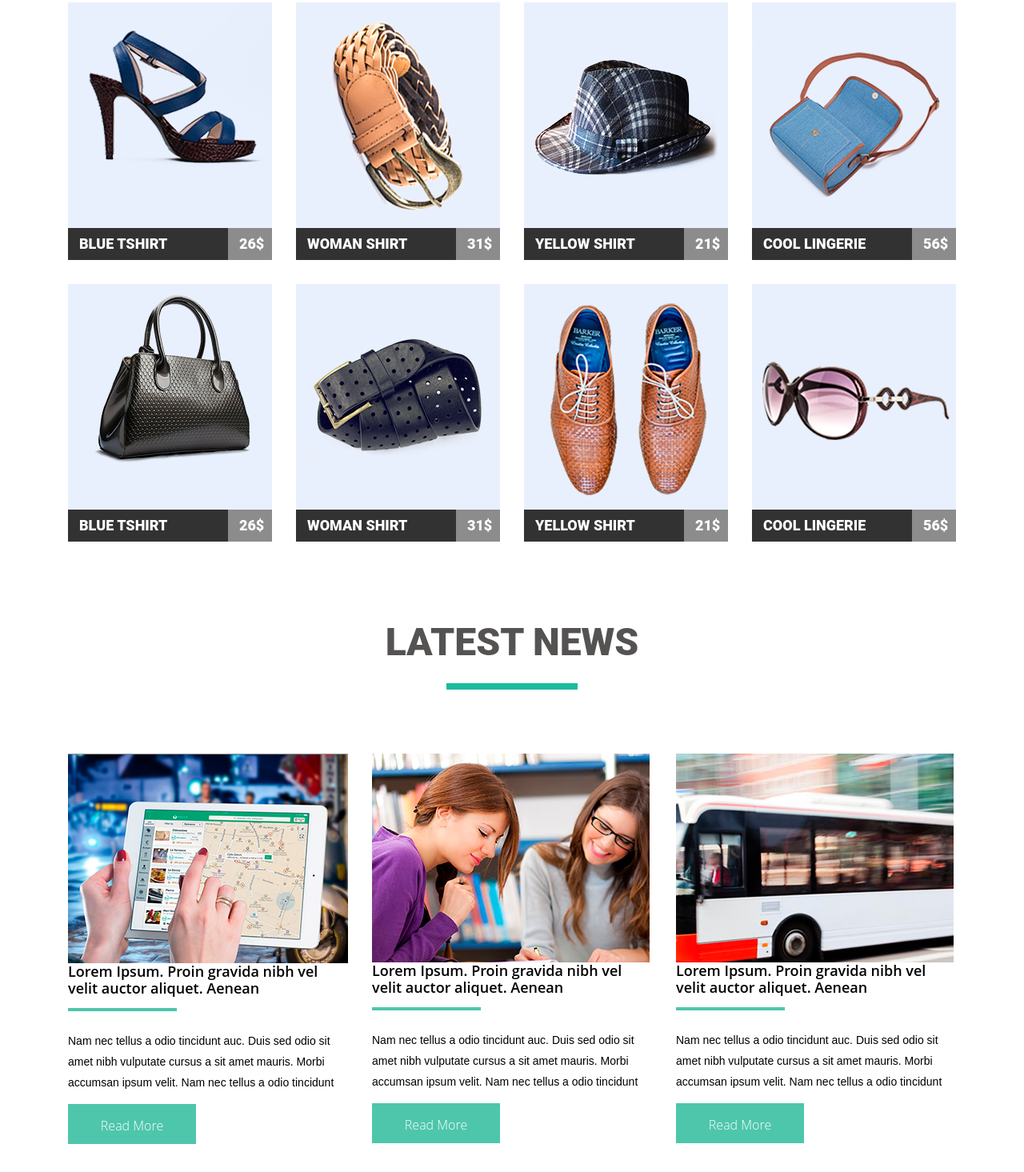
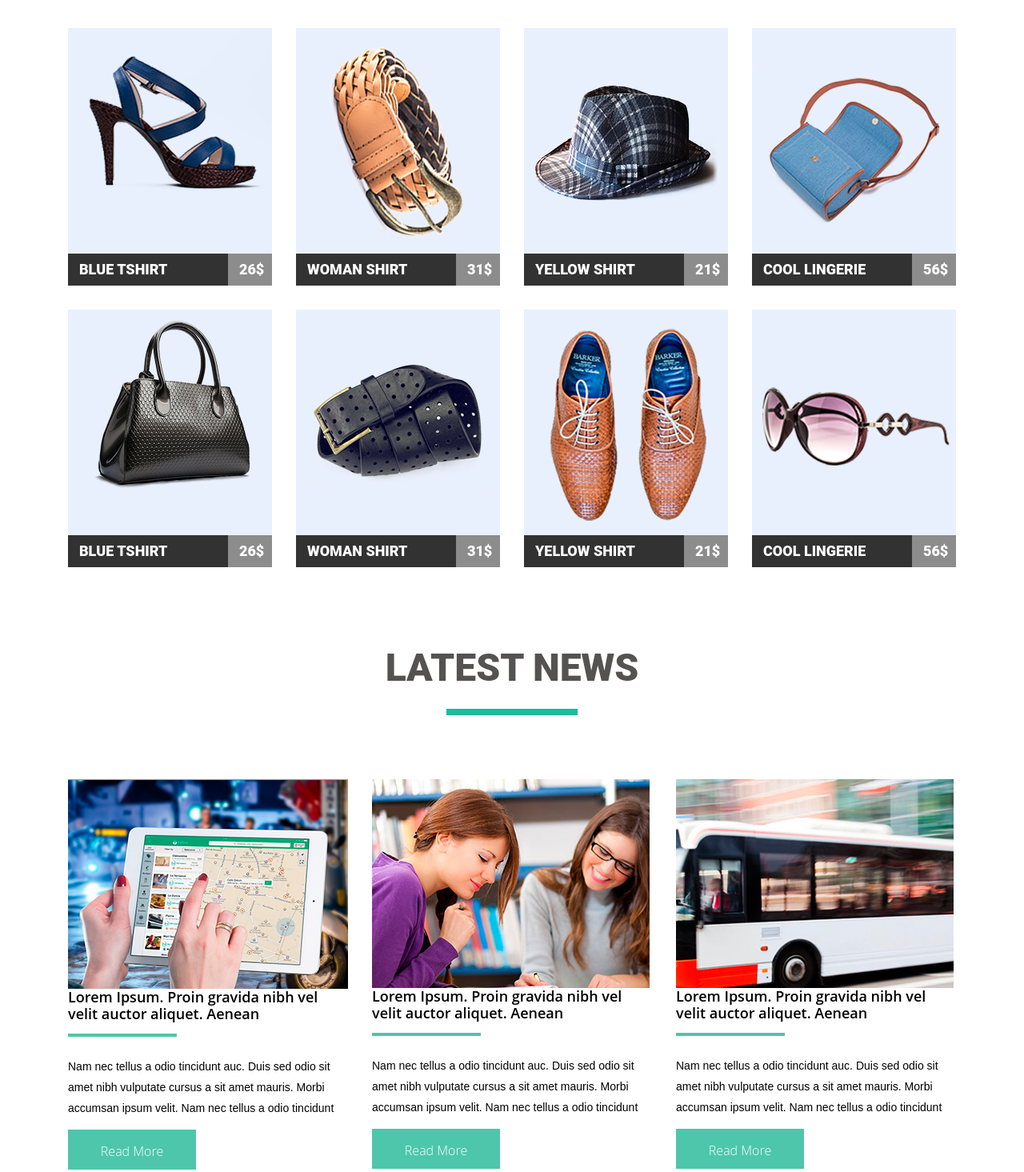
Before and after one commit to Gospodar91/goit-fe-course, a plain HTML site: page homework-04/index.html in a window 1280 px wide. Shown: the part 386-1851 px from the top of the page at 80% size. Drawn offline with Linux system fonts and the light colour scheme.

Commit message:
another one

```diff
--- a/homework-04/css/styles.css
+++ b/homework-04/css/styles.css
@@ -168,10 +168,14 @@ font-family: 'Roboto Black',sans-serif;
         }
 
 /* Second Section*/
+.our-latest-news{
+  padding-bottom: 46px;
+}
 
 .latest{
   display: block;
   text-align: center;
+  margin-bottom: 80px;
 
 }
 .latest-news{
@@ -192,7 +196,7 @@ padding-top: 98px;
   margin: 0 auto;
   border: 1px solid rgb(26, 188, 156);
   margin-top: 24px;
-  margin-bottom: 80px;
+
 }
 
 .low-content-list{
@@ -208,9 +212,8 @@ padding-top: 98px;
   margin-right: 0px;
 }
 .h-title{
-  width: 350px;
-  float: left;
-  padding-bottom: 24px;
+
+  margin-bottom: 24px;
 }
 .h-title::after{
   display: block;
@@ -233,31 +236,28 @@ padding-top: 98px;
     font-size: 14px;
     line-height: 26px;
     font-family: 'Open Sans Regular',sans-serif;
+    margin-bottom: 14px;
   }
 
 
-  .low-button{
+
+  .last-link{
     display: inline-block;
     text-align: center;
-     margin-top: 14px;
-    margin-bottom: 46px;
+     padding: 14px;
+      text-decoration: none;
+    font-size: 16px;
+    line-height: 26px;
     width: 160px;
     height: 50px;
     color: white;
     background-color:rgb(78, 198, 171) ;
-  }
-  .last-link{
-    display: block;
-    margin-top:14px;
-    text-decoration: none;
-    font-size: 16px;
-    line-height: 26px;
-    font-family: 'Open Sans Light',sans-serif;
+     font-family: 'Open Sans Light',sans-serif;
     color: white;
   }
-   .low-button:hover  {
+   .last-link:hover  {
     background-color:red;
     }
-    .low-button:focus  {
+    .last-link:focus  {
       background-color:red;
       }
--- a/homework-04/index.html
+++ b/homework-04/index.html
@@ -12,8 +12,9 @@
             <link rel="stylesheet" href="css/styles.css">
             </head>
             <body>
+                    <div class="container">
                 <header class="main-header">
-                   <nav >
+                   <nav class="clearfix" >
                             <div class="site-name clearfix">Mart</div>
                         <ul class="list-navigation clearfix">
                                 <li><a href="#home" class="main-link" >home</a> </li>
@@ -25,6 +26,7 @@
                                                      </ul>
                                                        </nav>
                                                              </header>
+                    </div>
 
 
             <main >
@@ -36,16 +38,16 @@
                         <div class="name-price clearfix" >
                                 <a href="#" class=product-link>
                             <img width="255" height="282" src="img/shoes1.png" alt="sorry,not awailable now" >
-                            <div class="name">Blue tshirt</div>
-                            <div class="price">26$</div></a>
+                            <p class="name">Blue tshirt</p>
+                            <p class="price">26$</p></a>
                         </div>
                             </li>
                     <li >
                         <div class="name-price clearfix" >
                                 <a href="#" class= product-link>
                             <img width="255" height="282" src="img/belt1.png" alt="sorry,not awailable now" >
-                            <div class="name">woman shirt</div>
-                             <div class="price">31$</div>
+                            <p class="name">woman shirt</p>
+                             <p class="price">31$</p>
                                 </a>
                                  </div>
                             </li>
@@ -53,8 +55,8 @@
                         <div class="name-price clearfix" >
                                 <a href="#" class=product-link>
                             <img width="255" height="282" src="img/hat.png" alt="sorry,not awailable now" >
-                            <div class="name">Yellow shirt</div>
-                            <div class="price">21$</div>
+                            <p class="name">Yellow shirt</p>
+                            <p class="price">21$</p>
                                 </a>
                         </div>
 
@@ -63,40 +65,40 @@
                         <div class="name-price clearfix " >
                                 <a href="#" class=product-link>
                             <img  width="255" height="282" src="img/bag1.png" alt="sorry,not awailable now" >
-                            <div class="name">Cool lingerie</div>
-                            <div class="price">56$</div></a>
+                            <p class="name">Cool lingerie</p>
+                            <p class="price">56$</p></a>
                         </div>
                             </li>
                         <li>
                             <div class="name-price clearfix" >
                                     <a href="#" class=product-link>
                                 <img  width="255" height="282" src="img/bag2.png" alt="sorry,not awailable now" >
-                                <div class="name">Blue tshirt</div>
-                                <div class="price">26$</div></a>
+                                <p class="name">Blue tshirt</p>
+                                <p class="price">26$</p></a>
                             </div>
                                 </li>
                         <li>
                             <div class="name-price clearfix" >
                                     <a href="#" class=product-link>
                                 <img  width="255" height="282" src="img/belt2.png" alt="sorry,not awailable now" >
-                                <div class="name">woman shirt</div>
-                                <div class="price">31$</div></a>
+                                <p class="name">woman shirt</p>
+                                <p class="price">31$</p></a>
                             </div>
                             </li>
                             <li>
                                 <div class="name-price clearfix" >
                                         <a href="#" class=product-link>
                                         <img  width="255" height="282" src="img/shoes2.png" alt="sorry,not awailable now" >
-                                    <div class="name">Yellow shirt</div>
-                                    <div class="price">21$</div></a>
+                                    <p class="name">Yellow shirt</p>
+                                    <p class="price">21$</p></a>
                                 </div>
                                     </li>
                             <li>
                                 <div class="name-price clearfix" >
                                         <a href="#" class=product-link>
                                     <img  width="255" height="282" src="img/glass.png" alt="sorry,not awailable now" >
-                                    <div class="name">Cool lingerie</div>
-                                    <div class="price">56$</div></a>
+                                    <p class="name">Cool lingerie</p>
+                                    <p class="price">56$</p></a>
                                 </div>
                                      </li>
                                             </ul>
@@ -110,7 +112,7 @@
                     <img width="350" height="262" src="img/ipad.png" alt="not awailable now">
                     <h3 class="h-title" > Lorem Ipsum. Proin gravida nibh vel velit auctor aliquet. Aenean </h3>
                     <p class=" parag">Nam nec tellus a odio tincidunt auc. Duis sed odio sit amet nibh vulputate cursus a sit amet mauris. Morbi accumsan ipsum velit. Nam nec tellus a odio tincidunt</p>
-                    <div class="low-button"><a href="#" class=last-link>Read More</a></div>
+                    <a href="#" class=last-link>Read More</a>
                         </div>
                             </li>
             <li>
@@ -118,7 +120,7 @@
                     <img  width="347" height="261" src="img/girls.png" alt="not awailable now">
                     <h3 class="h-title" > Lorem Ipsum. Proin gravida nibh vel velit auctor aliquet. Aenean </h3>
                     <p class="parag">Nam nec tellus a odio tincidunt auc. Duis sed odio sit amet nibh vulputate cursus a sit amet mauris. Morbi accumsan ipsum velit. Nam nec tellus a odio tincidunt  </p>
-                    <div class="low-button"><a href="#" class=last-link>Read More</a></div>
+                    <a href="#" class=last-link>Read More</a>
                     </div>
                                 </li>
              <li>
@@ -126,7 +128,7 @@
                                         <img  width="347" height="261" src="img/bus.png" alt="not awailable now">
                                         <h3 class="h-title"> Lorem Ipsum. Proin gravida nibh vel velit auctor aliquet. Aenean </h3>
                                         <p class="parag">Nam nec tellus a odio tincidunt auc. Duis sed odio sit amet nibh vulputate cursus a sit amet mauris. Morbi accumsan ipsum velit. Nam nec tellus a odio tincidunt  </p>
-                                        <div class="low-button"><a href="#" class=last-link>Read More</a></div>
+                                        <a href="#" class=last-link>Read More</a>
                                         </div>
                                                     </li>
                                                         </ul>
```
